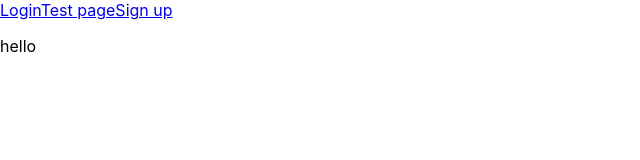
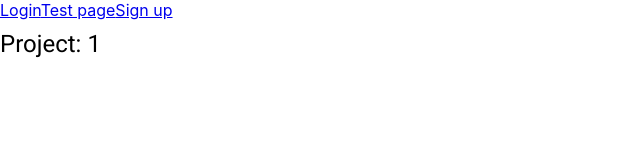
Before and after one commit to hajame/rakkeri, a React (Create React App) app in the folder client/: page /projects/1 in a window 1280 px wide. Shown: the top 160 px of the page, without its empty margins (0-640 px from the left). Built offline with nearby package versions, Linux system fonts and the light colour scheme; no server answers.

Commit message:
see ID of project

```diff
--- a/client/src/App.js
+++ b/client/src/App.js
@@ -4,6 +4,7 @@ import { BrowserRouter as Router, Routes, Route, Link } from "react-router-dom";
 import { SignUpForm } from "./components/SignUpForm";
 import { Home } from "./components/Home";
 import { Test } from "./components/Test";
+import { Project } from "./components/Project";
 
 const App = () => {
   return (
@@ -18,7 +19,7 @@ const App = () => {
         <Route path="/signup" element={<SignUpForm />} />
         <Route path="/test" element={<Test />} />
         <Route path="/" element={<Home />} />
-        <Route path="/projects/:id" element={<p>hello</p>} />
+        <Route path="/projects/:id" element={<Project />} />
       </Routes>
     </Router>
   );
--- /dev/null
+++ b/client/src/components/Project.js
@@ -0,0 +1,23 @@
+import { useState, useEffect } from "react";
+import userService from "../services/users";
+import projectService from "../services/projects";
+
+import List from "@mui/material/List";
+import ListItem from "@mui/material/ListItem";
+import ListItemButton from "@mui/material/ListItemButton";
+import Button from "@mui/material/Button";
+
+import { useParams } from "react-router-dom";
+
+import Box from "@mui/material/Box";
+import Typography from "@mui/material/Typography";
+
+export const Project = ({ match }) => {
+  return (
+    <Box sx={{ mt: 1 }}>
+      <Typography component="h1" variant="h5">
+        Project: {useParams().id}
+      </Typography>
+    </Box>
+  );
+};
```
